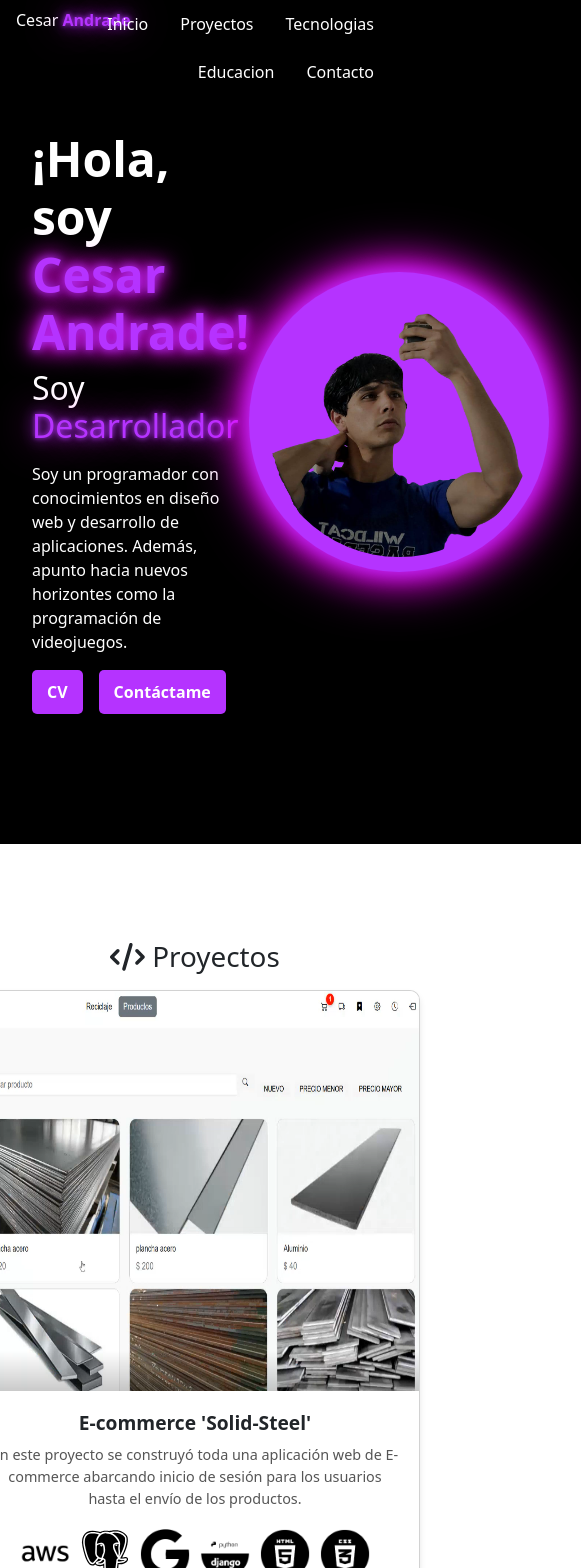
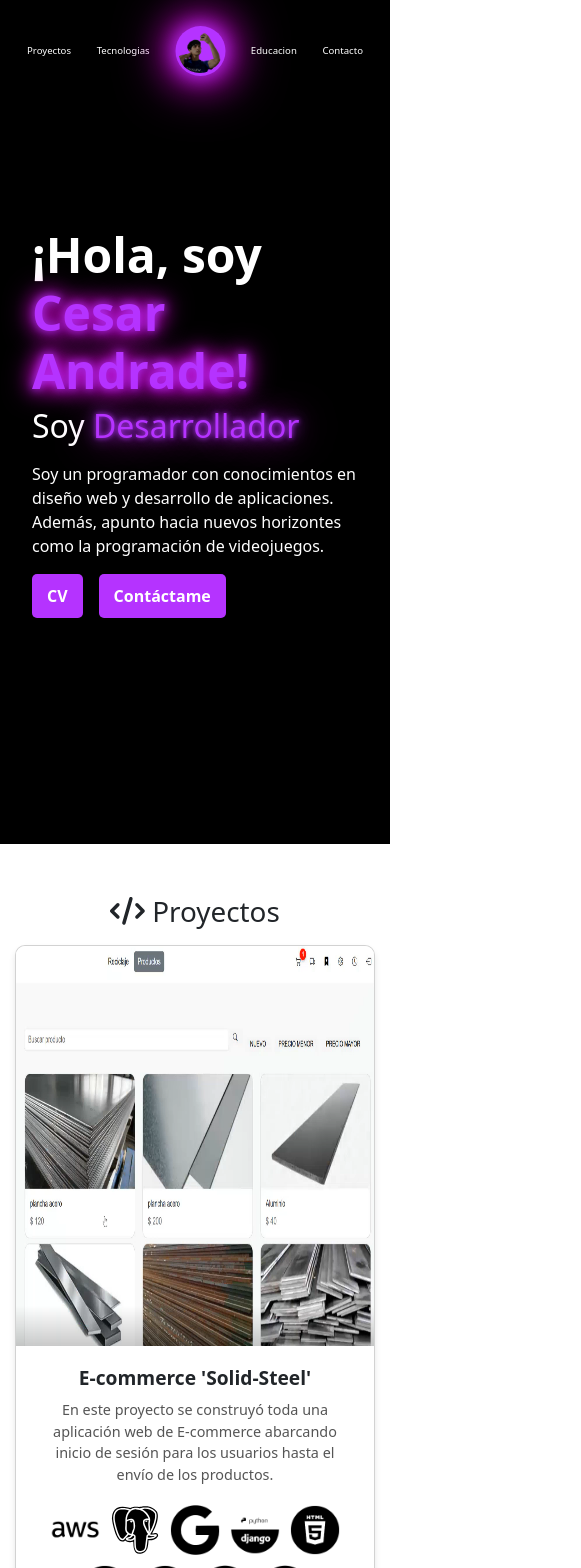
Before and after one commit to Zamas-117/personal-website, a React (Vite) app: page / in a window 390 px wide. Shown: the top 1568 px of the page, 581 px wide, since content can reach past the window. Built offline with nearby package versions, Linux system fonts and the light colour scheme; the HTML template or start-up script is replaced by a standard one.

Commit message:
header-proyect(responsive+efects)

```diff
--- a/src/components/Header.tsx
+++ b/src/components/Header.tsx
@@ -4,8 +4,12 @@ type Props = {};
 
 function Header_principal({}: Props) {
   return (
-    <div>
-      <div className="nav justify-content-start" style={{ position: "fixed" }}>
+    <div id="container-header">
+      <div
+        className="nav justify-content-start"
+        style={{ position: "fixed" }}
+        id="container-name"
+      >
         <a className="nav-link menu-name" aria-current="page" href="#">
           Cesar{" "}
           <span>
@@ -13,14 +17,14 @@ function Header_principal({}: Props) {
           </span>
         </a>
       </div>
-      <ul className="nav justify-content-end">
-        <li className="nav-item">
+      <ul className="nav " id="container-list">
+        <li className="nav-item" id="list-menu">
           <a className="nav-link menu__link " aria-current="page" href="#main">
             Inicio
           </a>
         </li>
         <li className="nav-item">
-          <a className="nav-link menu__link" href="#proyects">
+          <a className="nav-link menu__link" href="#proyect">
             Proyectos
           </a>
         </li>
@@ -29,6 +33,17 @@ function Header_principal({}: Props) {
             Tecnologias
           </a>
         </li>
+
+        <li className="nav-item" id="img-logo">
+          <a className="nav-link menu__link" href="#">
+            <div className="hero-image">
+              <div className="image-wrapper" id="img-wrapper">
+                <img src="/cesar_foto.png" alt="Cesar Andrade" />
+              </div>
+            </div>
+          </a>
+        </li>
+
         <li className="nav-item">
           <a className="nav-link menu__link " aria-disabled="true">
             Educacion
--- a/src/components/Menu.tsx
+++ b/src/components/Menu.tsx
@@ -44,12 +44,13 @@ function Menu({}: Props) {
             </a>
           </div>
         </div>
-        <div className="hero-image">
+        <div className="hero-image" id="hero-container">
           <div className="image-wrapper">
             <img src="/cesar_foto.png" alt="Cesar Andrade" />
           </div>
         </div>
       </div>
+      <span id="proyect"></span>
     </div>
   );
 }
--- a/src/components/Proyects.tsx
+++ b/src/components/Proyects.tsx
@@ -87,7 +87,7 @@ function Proyects({}: Props) {
 
       <div className="container_proyects">
         {projects.map((project) => (
-          <div className="card" key={project.id}>
+          <div className="card" key={project.id} id="card-container">
             <img
               src={project.image}
               className="card-img-top"
--- a/src/css/Header.css
+++ b/src/css/Header.css
@@ -1,6 +1,10 @@
 /* Resetear estilo de los enlaces */
 a {
   text-decoration: none;
+}
+
+#container-list {
+  justify-content: flex-end;
 }
 
 /* Estilo principal para los enlaces */
@@ -40,3 +44,97 @@ span {
 .menu-name {
   color: #ffffff !important;
 }
+
+#img-logo {
+  width: auto;
+  height: auto;
+}
+
+#img-wrapper {
+  width: 50px;
+  height: 50px;
+}
+
+#img-wrapper img {
+  max-width: 100%;
+  height: auto;
+}
+
+@media (min-width: 725px) {
+  #img-logo {
+    display: none;
+  }
+  #container-list {
+    margin-right: 5%;
+  }
+  #container-header {
+    position: fixed !important;
+    top: 10px; /* Ajusta la distancia desde la parte superior */
+    left: 50%; /* Centra horizontalmente */
+    transform: translateX(-50%); /* Corrige el centrado */
+    width: 90%; /* Ocupa el 90% del ancho de la pantalla */
+
+    background-color: rgba(0, 0, 0, 0.85); /* Fondo negro semi-transparente */
+    border-radius: 50px; /* Bordes redondeados */
+
+    padding: 0.5rem 0; /* Espaciado uniforme */
+    z-index: 999000; /* Asegura que esté por encima */
+  }
+}
+
+@media (max-width: 724px) {
+  #container-name,
+  #list-menu {
+    display: none;
+  }
+
+  #container-list {
+    position: fixed !important;
+    top: 10px; /* Ajusta la distancia desde la parte superior */
+    left: 50%; /* Centra horizontalmente */
+    transform: translateX(-50%); /* Corrige el centrado */
+    width: 90%; /* Ocupa el 90% del ancho de la pantalla */
+    max-width: 400px; /* Ancho máximo para evitar que sea demasiado grande */
+    font-size: 0.8em;
+    background-color: rgba(0, 0, 0, 0.85); /* Fondo negro semi-transparente */
+    border-radius: 50px; /* Bordes redondeados */
+    display: flex;
+    flex-wrap: nowrap; /* Evita el salto de línea */
+    justify-content: center; /* Centra los elementos hijos horizontalmente */
+    align-items: center; /* Centra verticalmente */
+    padding: 0.5rem 0; /* Espaciado uniforme */
+    z-index: 999000; /* Asegura que esté por encima */
+  }
+
+  .nav-item {
+    display: flex;
+    align-items: center; /* Centra el contenido verticalmente */
+    justify-content: center;
+    margin: 0 0.5rem; /* Margen entre elementos */
+    white-space: nowrap; /* Evita saltos de línea */
+  }
+
+  .nav-item a {
+    margin: 0;
+    padding: 0.5rem 0.3rem; /* Espaciado interno del texto */
+    text-align: center; /* Centra el texto */
+    color: #fff; /* Color del texto */
+    text-decoration: none; /* Elimina el subrayado */
+  }
+}
+
+@media (max-width: 440px) {
+  #container-list {
+    font-size: 0.6em;
+  }
+}
+
+@media (max-width: 360px) {
+  #container-list {
+    font-size: 0.6em;
+  }
+  #img-wrapper {
+    width: 30px;
+    height: 30px;
+  }
+}
--- a/src/css/Menu.css
+++ b/src/css/Menu.css
@@ -73,6 +73,13 @@
   color: #ffff;
 }
 
+#proyect {
+  position: absolute;
+  display: flex;
+  align-items: flex-end;
+  margin-top: 89vh;
+}
+
 .btn {
   background-color: #b533ff;
   color: #000;
@@ -123,3 +130,18 @@ os sociales */ .hero-socials {
   border-radius: 50%;
   object-fit: cover;
 }
+
+@media (min-width: 725px) {
+  #hero-container {
+    margin-right: 5%;
+  }
+}
+
+@media (max-width: 724px) {
+  #hero-container {
+    display: none;
+  }
+  #proyect {
+    margin-top: 85vh;
+  }
+}
--- a/src/css/Proyect.css
+++ b/src/css/Proyect.css
@@ -82,3 +82,33 @@
   height: 50px; /* Alto del logo */
   object-fit: contain; /* Ajusta el logo sin deformarlo */
 }
+
+@media (max-width: 724px) {
+  #card-container {
+    margin-left: 10%;
+    width: 80%;
+  }
+  .hero-content {
+    max-width: 100%;
+  }
+}
+.proyects {
+  margin-top: 106vh;
+}
+
+/*efect contraste*/
+.btn-github,
+.btn-live {
+  margin-top: 10px;
+  margin-right: 3px;
+}
+
+.btn-github:hover,
+.btn-github:active,
+.btn-live:hover,
+.btn-live:active {
+  background-color: black !important;
+  transform: scale(1); /* Efecto de escala */
+  box-shadow: 0 4px 15px rgba(0, 0, 0, 1);
+  color: #ffff !important;
+}
```
